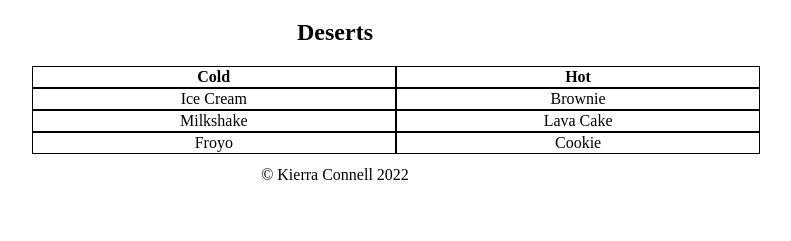
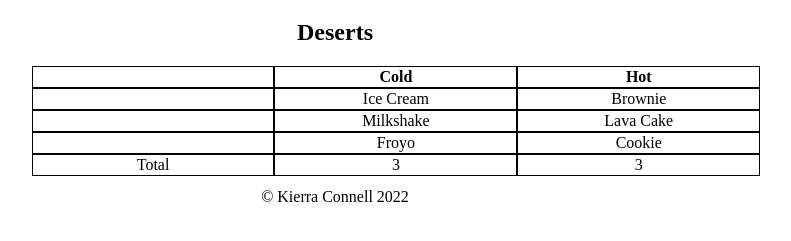
Before and after one commit to KC-25/tablesDemo, a plain HTML site: page index.html in a window 1280 px wide. Shown: the part 61-302 px from the top of the page, without its empty margins (305-1096 px from the left). Drawn offline with Linux system fonts and the light colour scheme.

Commit message:
Added t footer, t body, t head.

```diff
--- a/index.html
+++ b/index.html
@@ -14,22 +14,35 @@
     <main>
         <h2>Deserts</h2>
     <table>
+        <thead>
         <tr>
+            <th></th>
             <th>Cold</th>
             <th>Hot</th>
         </tr>
+    </thead>
+    <tbody>
         <tr>
+            <td></td>
             <td>Ice Cream</td>
             <td>Brownie</td>
         </tr>
         <tr>
+            <td></td>
             <td>Milkshake</td>
             <td>Lava Cake</td>
         </tr>
         <tr>
+            <td></td>
             <td>Froyo</td>
             <td>Cookie</td>
         </tr>
+    </tbody>
+    <tfoot>
+        <td>Total</td>
+        <td>3</td>
+        <td>3</td>
+    </tfoot>
     </table>
 </main>
 <footer>&copy; Kierra Connell 2022 </footer>
```
